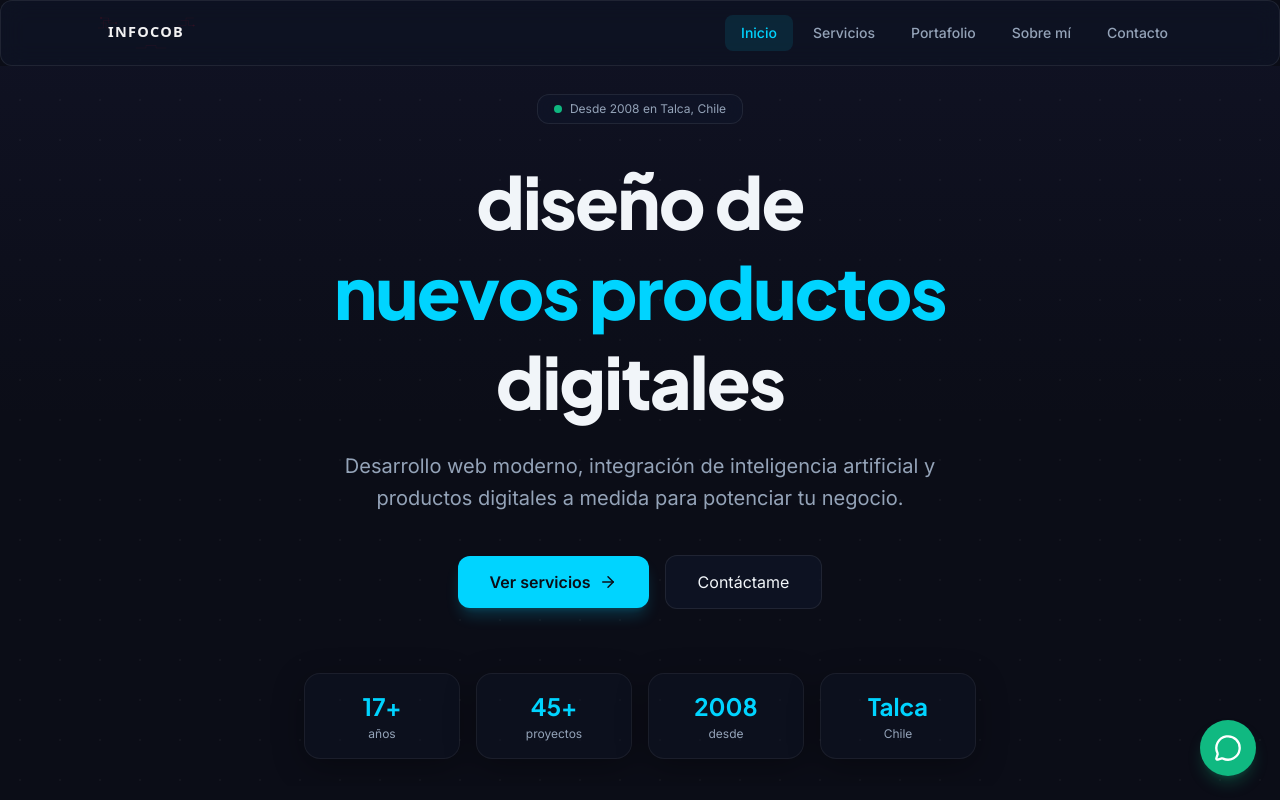
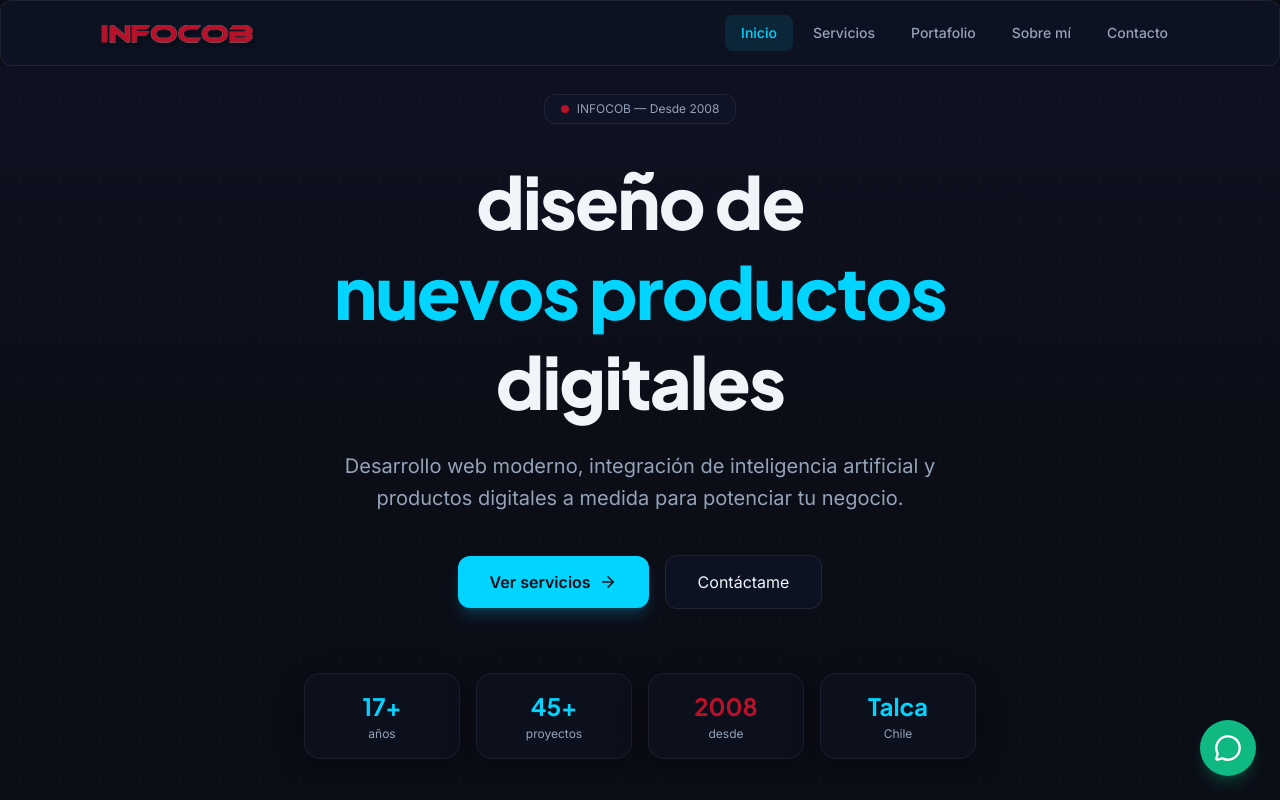
Before and after one commit to superdandi/infocob, a Next.js app: page /infocob/ in a window 1280 px wide. Shown: the top 800 px of the page. Built offline with nearby package versions, Linux system fonts and the light colour scheme.

Commit message:
feat: navbar with original transparent logo + red heritage accents
- Replace navbar inline SVG with original infocob transparente.png
- Hero badge: green dot → red, shows 'INFOCOB — Desde 2008'
- Hero stat '2008' now in brand red #ba112a as heritage nod

```diff
--- a/src/components/Hero.tsx
+++ b/src/components/Hero.tsx
@@ -1,5 +1,6 @@
 import Link from "next/link";
 import { ArrowRight } from "lucide-react";
+import { cn } from "@/lib/utils";
 
 export default function Hero() {
   return (
@@ -8,8 +9,8 @@ export default function Hero() {
 
       <div className="relative z-10 max-w-4xl mx-auto px-4 sm:px-6 text-center">
         <div className="inline-flex items-center gap-2 px-4 py-1.5 rounded-full glass text-xs text-text-muted mb-8 animate-fade-in">
-          <span className="w-2 h-2 rounded-full bg-success animate-pulse" />
-          Desde 2008 en Talca, Chile
+          <span className="w-2 h-2 rounded-full bg-brand animate-pulse" />
+          INFOCOB — Desde 2008
         </div>
 
         <h1 className="font-heading text-4xl sm:text-5xl md:text-7xl font-extrabold tracking-tight leading-tight mb-6 animate-fade-up">
@@ -43,13 +44,13 @@ export default function Hero() {
 
         <div className="mt-16 grid grid-cols-2 sm:grid-cols-4 gap-4 max-w-2xl mx-auto animate-fade-up">
           {[
-            { value: "17+", label: "años" },
-            { value: "45+", label: "proyectos" },
-            { value: "2008", label: "desde" },
-            { value: "Talca", label: "Chile" },
+            { value: "17+", label: "años", color: "text-accent" },
+            { value: "45+", label: "proyectos", color: "text-accent" },
+            { value: "2008", label: "desde", color: "text-brand" },
+            { value: "Talca", label: "Chile", color: "text-accent" },
           ].map((stat) => (
             <div key={stat.label} className="glass-card py-4 px-3 text-center">
-              <div className="font-heading text-2xl font-bold text-accent">{stat.value}</div>
+              <div className={cn("font-heading text-2xl font-bold", stat.color)}>{stat.value}</div>
               <div className="text-xs text-text-muted mt-1">{stat.label}</div>
             </div>
           ))}
--- a/src/components/Navbar.tsx
+++ b/src/components/Navbar.tsx
@@ -5,6 +5,7 @@ import { usePathname } from "next/navigation";
 import { Menu, X } from "lucide-react";
 import { useState } from "react";
 import { cn } from "@/lib/utils";
+import { asset } from "@/lib/asset";
 
 const links = [
   { href: "/", label: "Inicio" },
@@ -23,29 +24,11 @@ export default function Navbar() {
       <div className="max-w-6xl mx-auto px-4 sm:px-6 lg:px-8">
         <div className="flex items-center justify-between h-16">
           <Link href="/" className="flex items-center gap-3">
-            <svg viewBox="0 0 400 160" className="h-10 w-auto" fill="none">
-              <defs>
-                <linearGradient id="brandGradMob" x1="0" y1="0" x2="1" y2="0">
-                  <stop offset="0%" stopColor="#ba112a" />
-                  <stop offset="100%" stopColor="#e01e3e" />
-                </linearGradient>
-              </defs>
-              <g stroke="#ba112a" strokeWidth="1.5" opacity="0.2" strokeLinecap="round" strokeLinejoin="round">
-                <path d="M20 20 L50 20 L50 40 L80 40" />
-                <path d="M20 40 L40 40 L40 60 L60 60 L60 80" />
-                <path d="M10 60 L30 60 L30 30 L60 30" />
-                <circle cx="20" cy="20" r="3" fill="#ba112a" />
-                <circle cx="80" cy="40" r="2.5" fill="#ba112a" />
-                <circle cx="60" cy="80" r="2" fill="#ba112a" />
-                <path d="M340 30 L370 30 L370 50 L390 50" />
-                <path d="M330 50 L360 50 L360 20 L390 20" />
-                <circle cx="390" cy="50" r="3" fill="#ba112a" />
-                <path d="M160 140 L200 140 L200 130 L240 130 L240 140 L280 140" />
-              </g>
-              <text x="200" y="95" textAnchor="middle" fontFamily="system-ui, sans-serif" fontSize="58" fontWeight="800" letterSpacing="5" fill="white" opacity="0.95">
-                INFOCOB
-              </text>
-            </svg>
+            <img
+              src={asset("/images/infocob transparente.png")}
+              alt="INFOCOB"
+              className="h-9 w-auto"
+            />
           </Link>
 
           <div className="hidden md:flex items-center gap-1">
```
